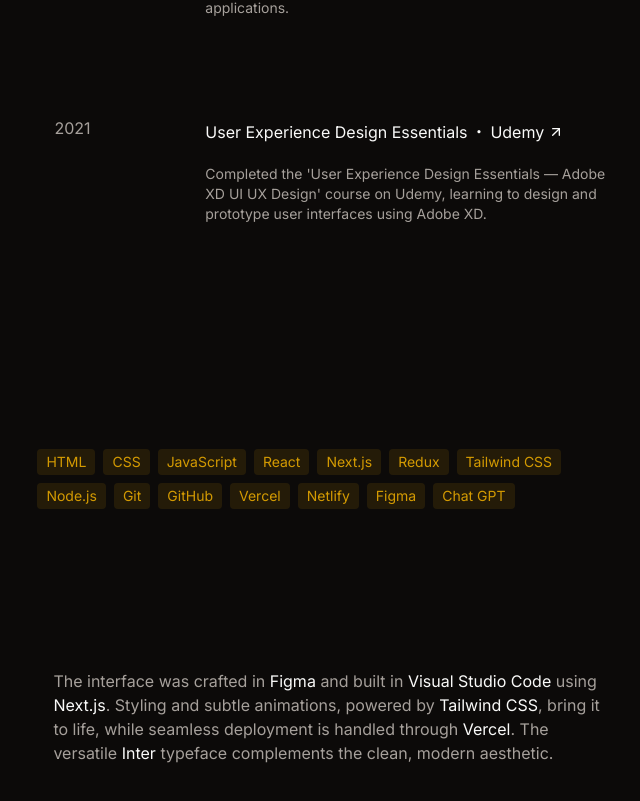
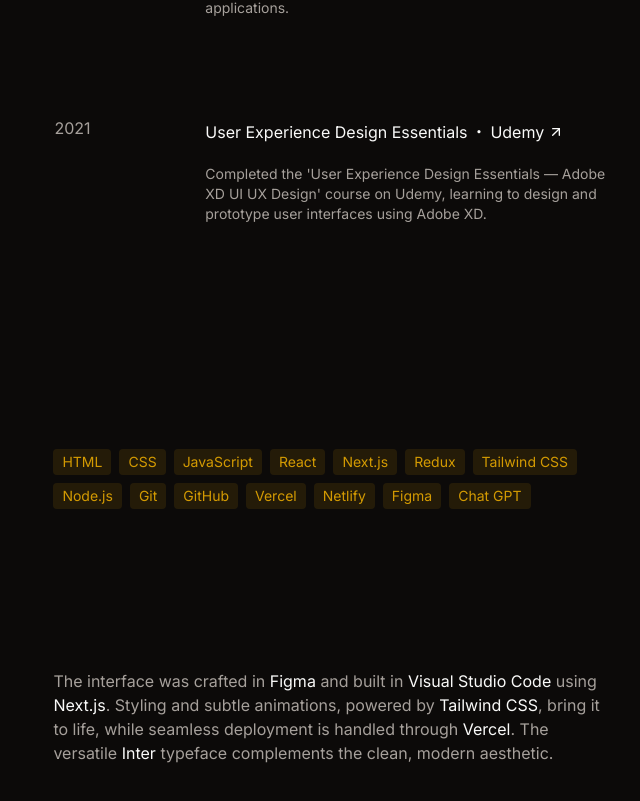
Before and after one commit to DeeKayMA/portfolio-v1, a Next.js app: page / in a window 1280 px wide. Shown: the part 2283-3084 px from the top of the page, without its empty margins (557-1197 px from the left). Built offline with nearby package versions, Linux system fonts and the light colour scheme.

Commit message:
fixed spacing bug with teck stacka and nav bug

```diff
--- a/src/app/page.tsx
+++ b/src/app/page.tsx
@@ -172,7 +172,7 @@
 
       </section>
       {/* TECH STACK */}
-      <section aria-label="Tech Stack" id="techstack">
+      <section aria-label="Tech Stack" id="techstack" className="lg:px-4">
         <h2 className={sectionTitle}>Tech Stack</h2>
         <TechStackCard techstack={["HTML", "CSS", "JavaScript", "React", "Next.js", "Redux", "Tailwind CSS", "Node.js", "Git", "GitHub", "Vercel", "Netlify", "Figma", "Chat GPT"]} />
       </section>
--- a/src/components/navbar/navbar.tsx
+++ b/src/components/navbar/navbar.tsx
@@ -141,7 +141,7 @@
                     ${span2Class}
                     group-hover/techbtn:font-bold
                     group-hover/techbtn:text-stone-50
-                    ${activeSection === 'education' ? '!font-bold !text-stone-50' : ''}
+                    ${activeSection === 'techstack' ? '!font-bold !text-stone-50' : ''}
                 `}>Tech Stack</span>
               </a>
             </li>
```
